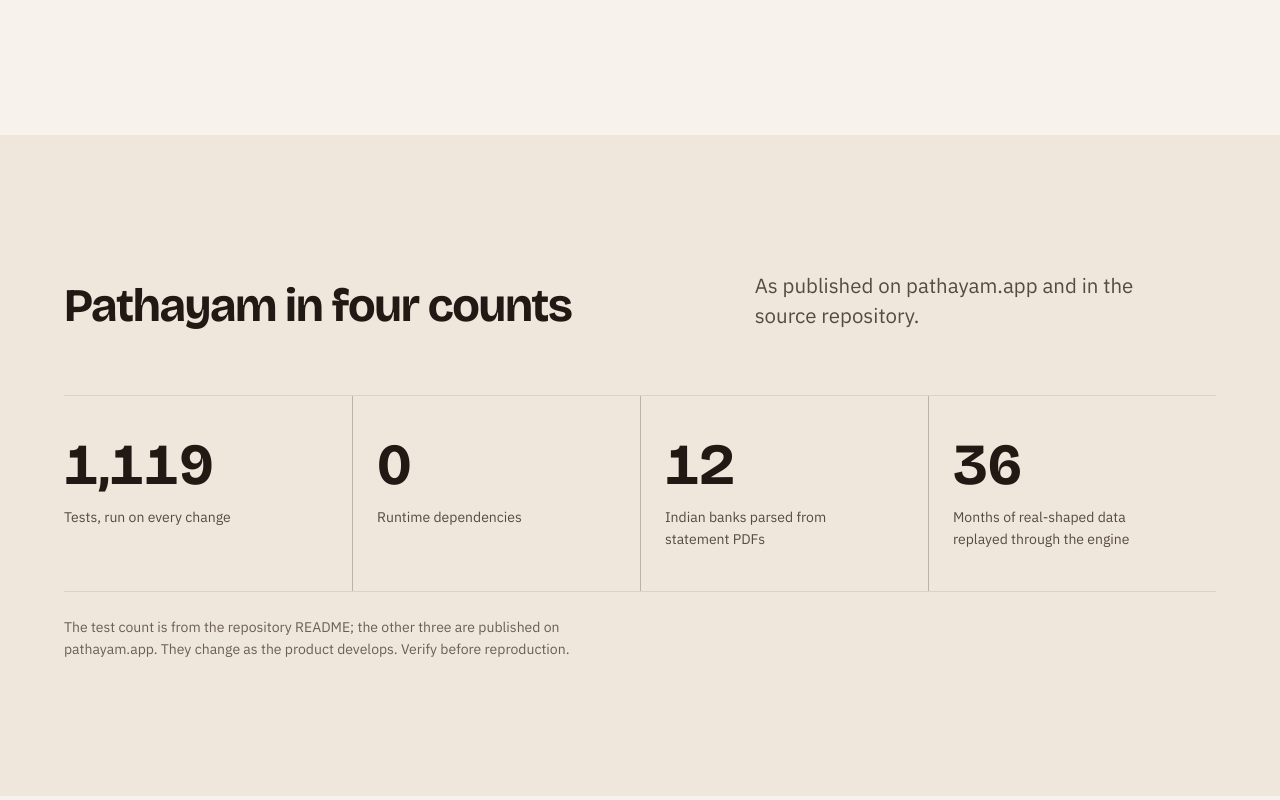
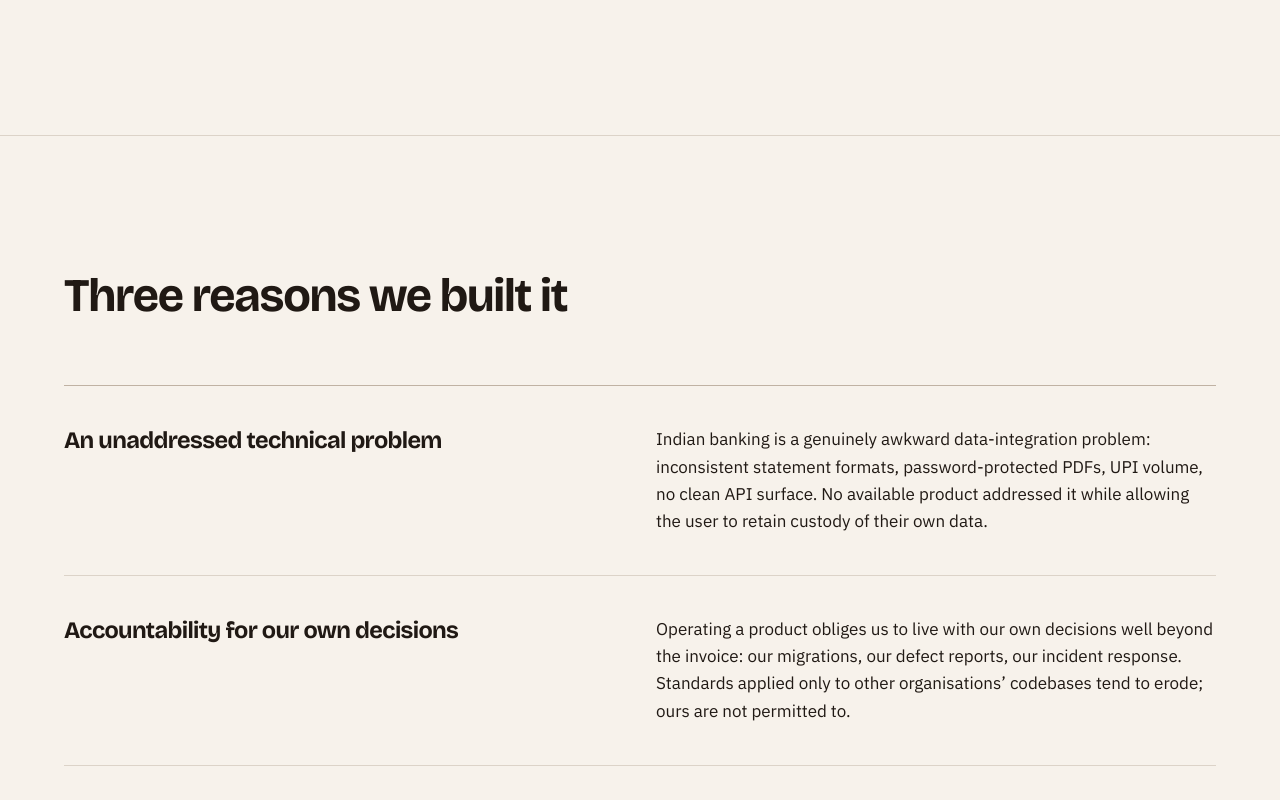
Before and after one commit to flaxvin/Website, a plain HTML site: page products.html in a window 1280 px wide. Shown: the part 1583-2383 px from the top of the page. Drawn offline with nearby package versions, Linux system fonts and the light colour scheme.

Commit message:
Remove the Pathayam counts from the Products page
The "Pathayam in four counts" band (tests, runtime dependencies, banks
parsed, months of data replayed) and its styles are gone, at the owner's
request. The product description and pricing are unchanged.

Co-Authored-By: Claude Opus 5.5 <noreply@anthropic.com>
Claude-Session: https://claude.ai/code/session_01UYGEZM6dYdY1x5hCVtdAwM

```diff
--- a/assets/css/pages/products.css
+++ b/assets/css/pages/products.css
@@ -7,18 +7,6 @@
 .pt-glance { display: grid; gap: var(--space-lg); background: var(--color-paper-2); }
 .pt-glance .list li { color: var(--color-ink-2); }
 
-.pt-figures { margin: 0; display: grid; gap: var(--space-lg); }
-.pt-figures__set { display: grid; grid-template-columns: repeat(4, minmax(0, 1fr)); margin: 0; border-top: var(--rule-heavy) solid var(--color-rule); border-bottom: var(--rule-hair) solid var(--color-rule); }
-.pt-figures__set > div { display: flex; flex-direction: column-reverse; justify-content: flex-end; gap: var(--space-sm); padding: var(--space-xl) var(--space-lg); border-left: var(--rule-hair) solid var(--color-rule-2); }
-.pt-figures__set > div:first-child { border-left: 0; padding-left: 0; }
-.pt-figures__set dd { margin: 0; font-family: var(--font-display); font-weight: 600; font-size: var(--text-display-s); line-height: 1; color: var(--color-ink); font-variant-numeric: tabular-nums; }
-.pt-figures__set dt { max-width: 22ch; font-size: var(--text-sm); color: var(--color-ink-2); }
-.pt-figures figcaption { max-width: 65ch; font-size: var(--text-sm); color: var(--color-muted); }
-@media (max-width: 60rem) {
-  .pt-figures__set { grid-template-columns: repeat(2, minmax(0, 1fr)); }
-  .pt-figures__set > div:nth-child(odd) { border-left: 0; padding-left: 0; }
-  .pt-figures__set > div:nth-child(n+3) { border-top: var(--rule-hair) solid var(--color-rule-2); }
-}
 
 .pt-plans tbody th { white-space: nowrap; }
 .pt-plans td:nth-child(2) { white-space: nowrap; color: var(--color-ink); }
--- a/products.html
+++ b/products.html
@@ -90,24 +90,6 @@
           </ul>
         </aside>
       </div>
-    </div>
-  </section>
-
-  <section class="sec band" aria-labelledby="figures-title">
-    <div class="container">
-      <div class="head head--split">
-        <h2 id="figures-title">Pathayam in four counts</h2>
-        <p class="lead">As published on pathayam.app and in the source repository.</p>
-      </div>
-      <figure class="pt-figures">
-        <dl class="pt-figures__set">
-          <div><dt>Tests, run on every change</dt><dd class="num">1,119</dd></div>
-          <div><dt>Runtime dependencies</dt><dd class="num">0</dd></div>
-          <div><dt>Indian banks parsed from statement PDFs</dt><dd class="num">12</dd></div>
-          <div><dt>Months of real-shaped data replayed through the engine</dt><dd class="num">36</dd></div>
-        </dl>
-        <figcaption>The test count is from the repository README; the other three are published on pathayam.app. They change as the product develops. Verify before reproduction.</figcaption>
-      </figure>
     </div>
   </section>
 
```
